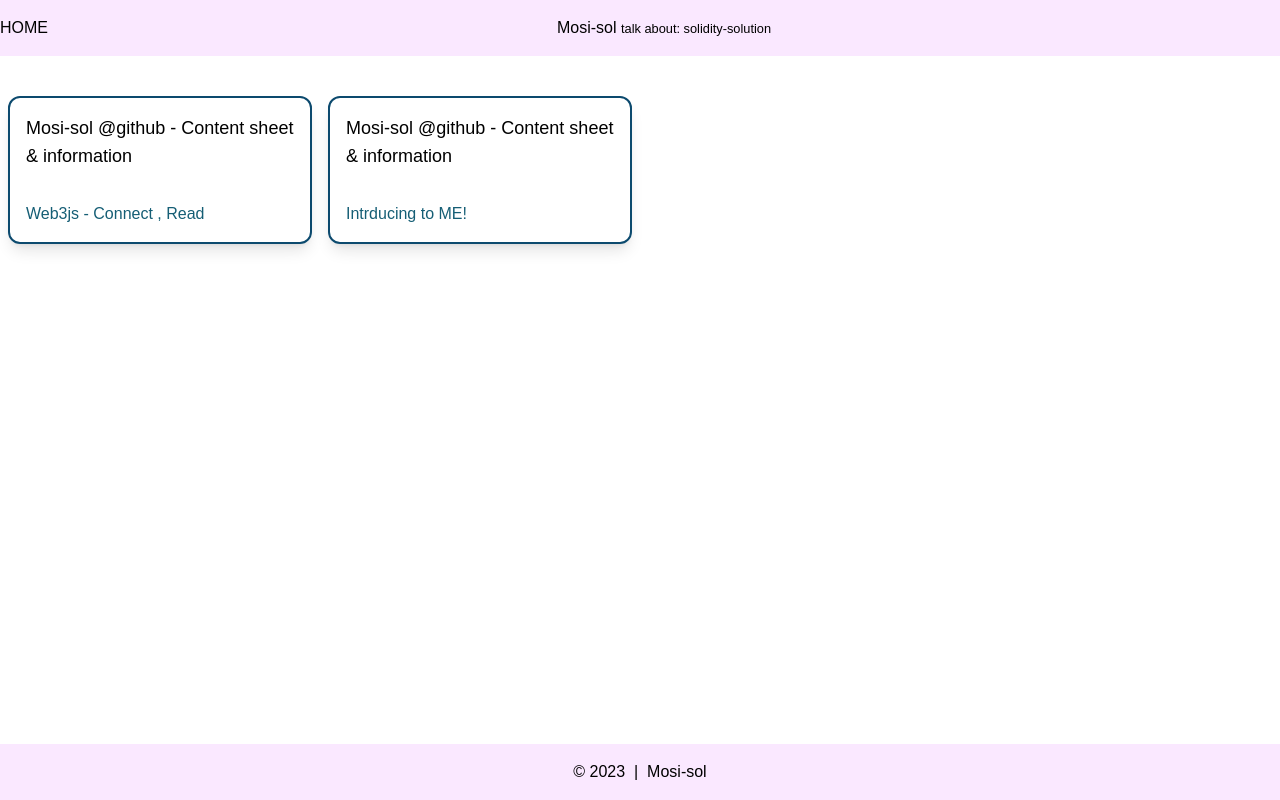
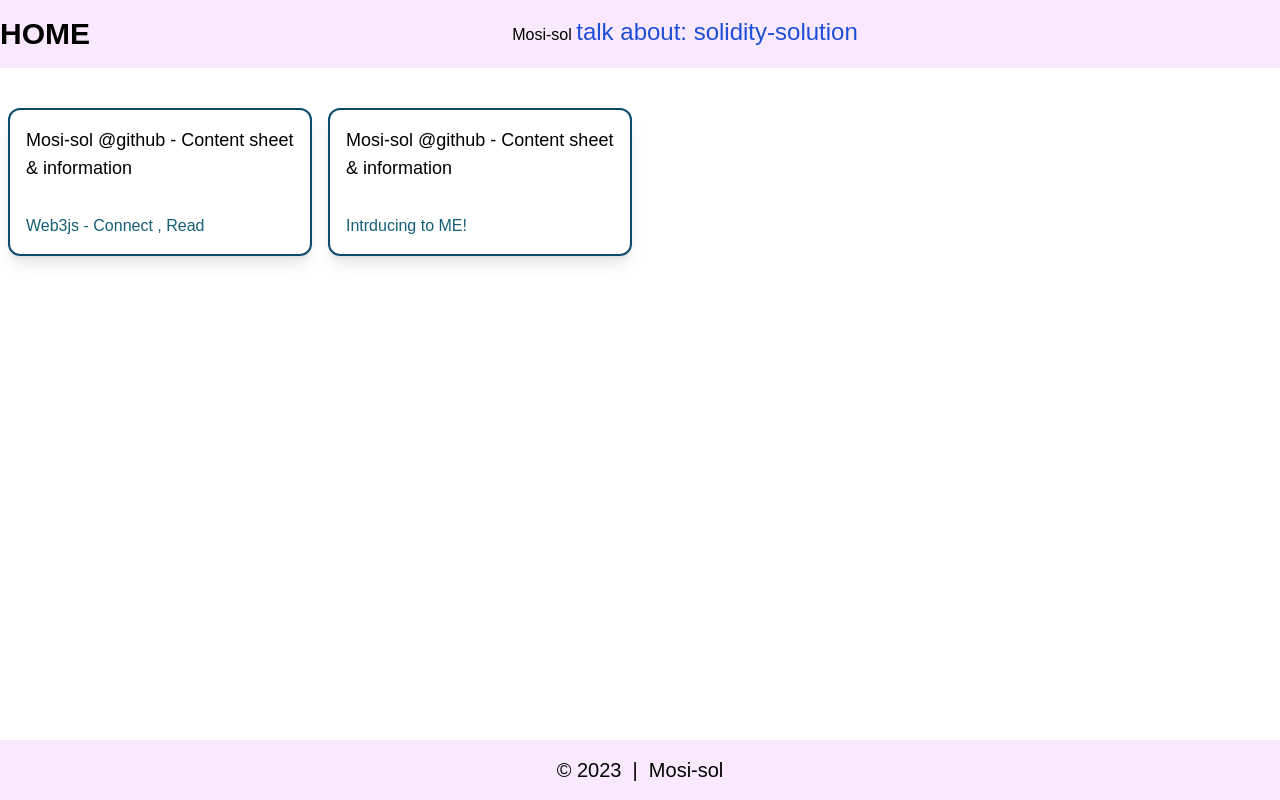
Before and after one commit to mosi-arch/blog, a Next.js app: page / in a window 1280 px wide. Built offline with nearby package versions, Linux system fonts and the light colour scheme.

Commit message:
Update layout.js

```diff
--- a/components/layout.js
+++ b/components/layout.js
@@ -6,14 +6,14 @@ export default function Layout({ children }) {
       <header className='bg-fuchsia-100 mb-8 py-4'>
         <div className='container mx-auto flex justify-center'>
           <Link href='/'>
-            <a>HOME</a>
+            <a className='text-3xl font-bold'>HOME</a>
           </Link>
-          <span className='mx-auto'>Mosi-sol <small>talk about: solidity-solution</small></span>{' '}
+          <span className='mx-auto'>Mosi-sol <small className='text-2xl text-blue-700'>talk about: solidity-solution</small></span>{' '}
         </div>
       </header>
       <main className='container mx-auto flex-1 w-full'>{children}</main>
       <footer className='bg-fuchsia-100 mt-8 py-4'>
-        <div className='container mx-auto flex justify-center'>
+        <div className='container mx-auto flex justify-center text-xl'>
           &copy; 2023 &nbsp;|&nbsp; Mosi-sol
         </div>
       </footer>
```
